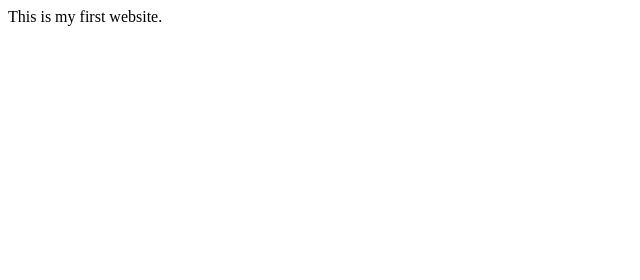
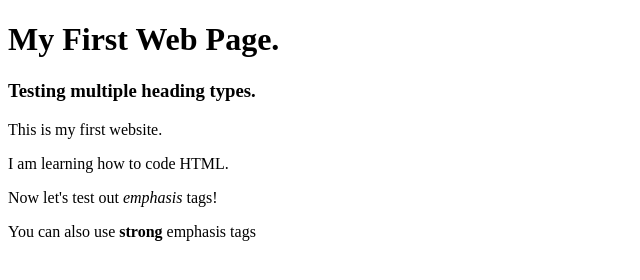
Before and after one commit to smiledt/Udemy-WebsiteBuilding, a plain HTML site: page index.html in a window 1280 px wide. Shown: the whole page, without its empty margins (0-640 px from the left). Drawn offline with Linux system fonts and the light colour scheme.

Commit message:
Almost done with section 2

```diff
--- a/index.html
+++ b/index.html
@@ -1,6 +1,15 @@
 <!DOCTYPE html>
 <html>
+    <head>
+        <title>My First Web Page.</title>
+    </head>
     <body>
-        This is my first website.
+
+        <h1>My First Web Page.</h1>
+        <h3>Testing multiple heading types.</h3>
+        <p>This is my first website.</p>
+        <p>I am learning how to code HTML.</p>
+        <p>Now let's test out <em>emphasis</em> tags!</p>
+        <p>You can also use <strong>strong</strong> emphasis tags</p>
     </body>
 </html>
```
